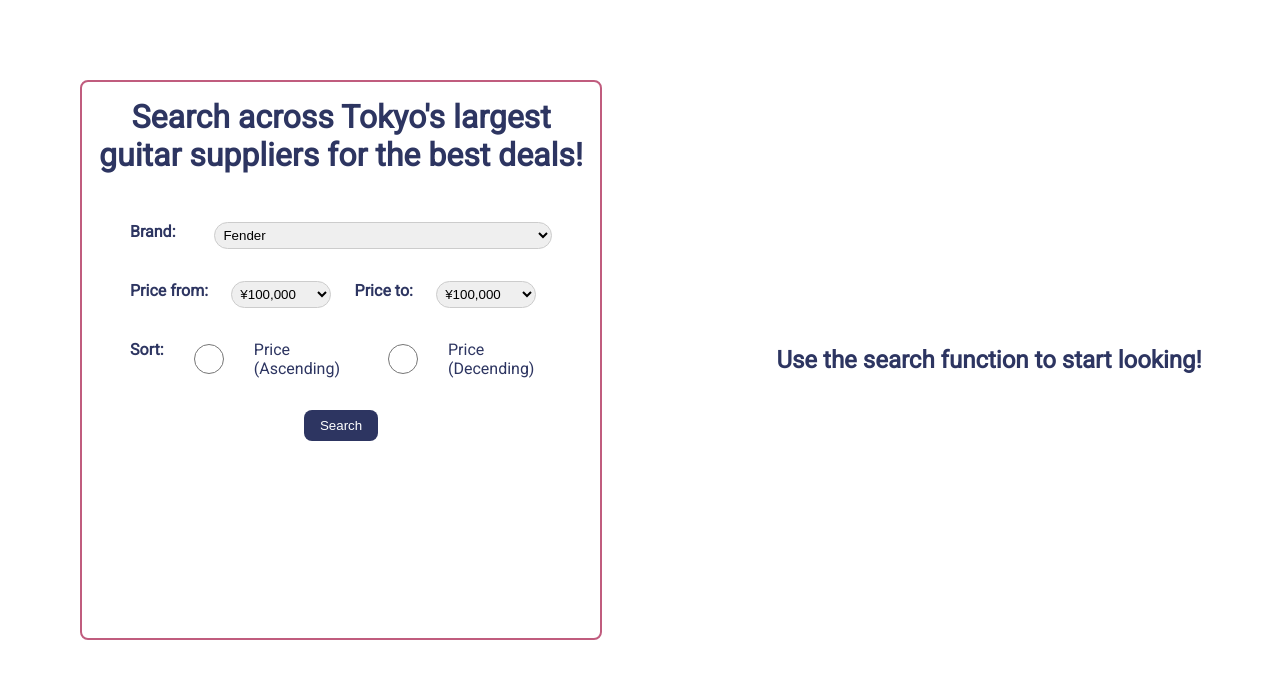
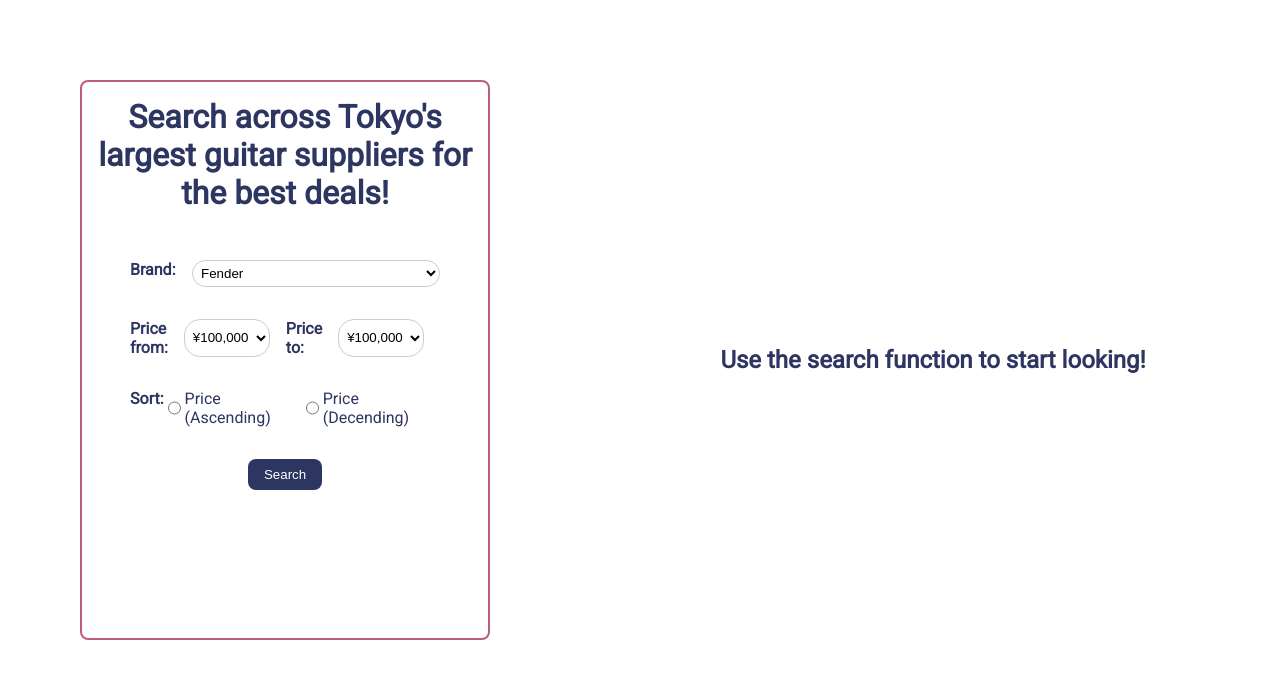
Before and after one commit to j-scu486/guitarcompare, a Django app: page /entries/ in a window 1280 px wide. Shown: the part 91-771 px from the top of the page. Run offline with Django 3.2, Linux system fonts and the light colour scheme; data that the repository does not hold is empty.

Commit message:
responsiveness

```diff
--- a/entries/static/css/style.css
+++ b/entries/static/css/style.css
@@ -34,7 +34,8 @@
 }
 
 input, select {
-    width: 100px;
+    /* width: 100px; */
+    background: #fff;
     padding: 0.25rem 0.25rem;
     border: 1px solid #ccc;
     border-radius: 1rem;
--- a/guitarcompare/settings.py
+++ b/guitarcompare/settings.py
@@ -23,7 +23,7 @@
 SECRET_KEY = '7djo+d@g2a139+27h#*b$p&l%sx+l2^dxc95pchf57ye#0zq88'
 
 # SECURITY WARNING: don't run with debug turned on in production!
-DEBUG = False
+DEBUG = True
 
 ALLOWED_HOSTS = []
 
```
